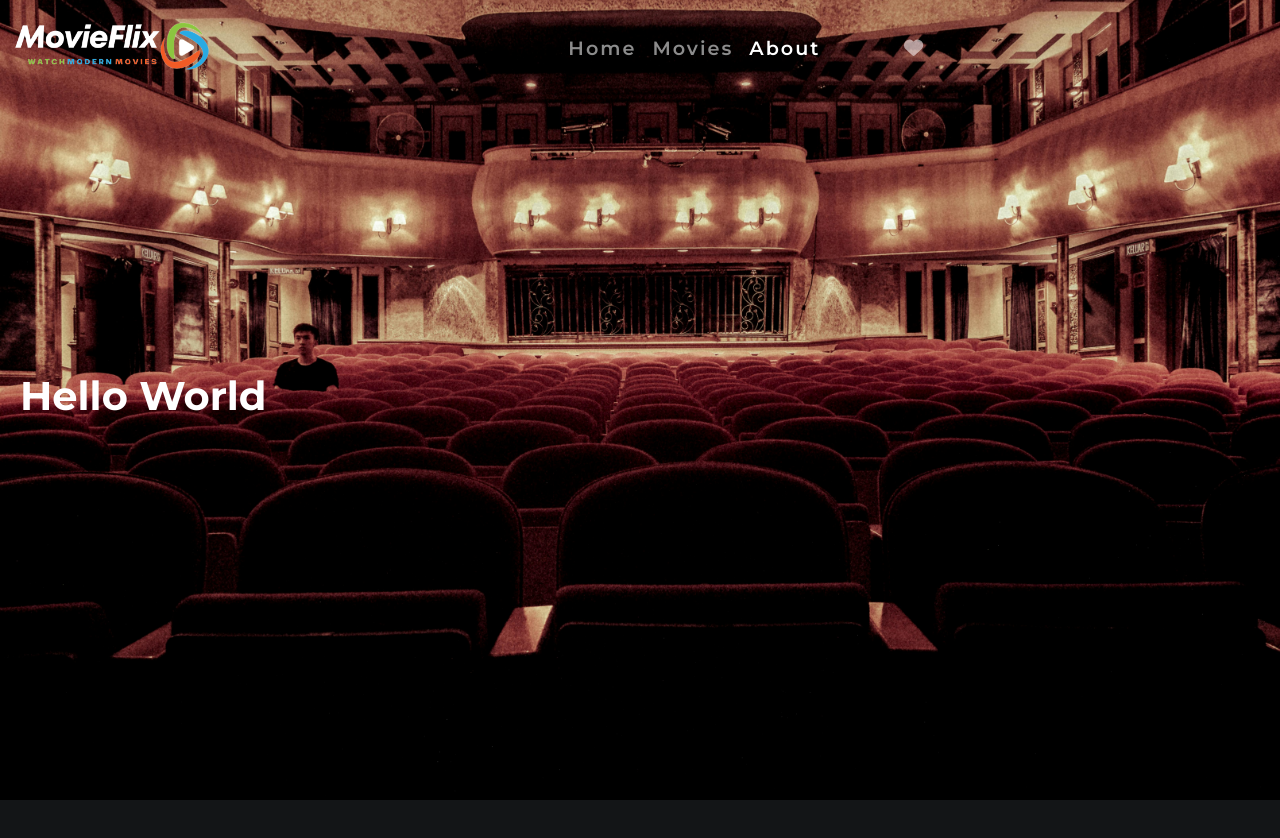
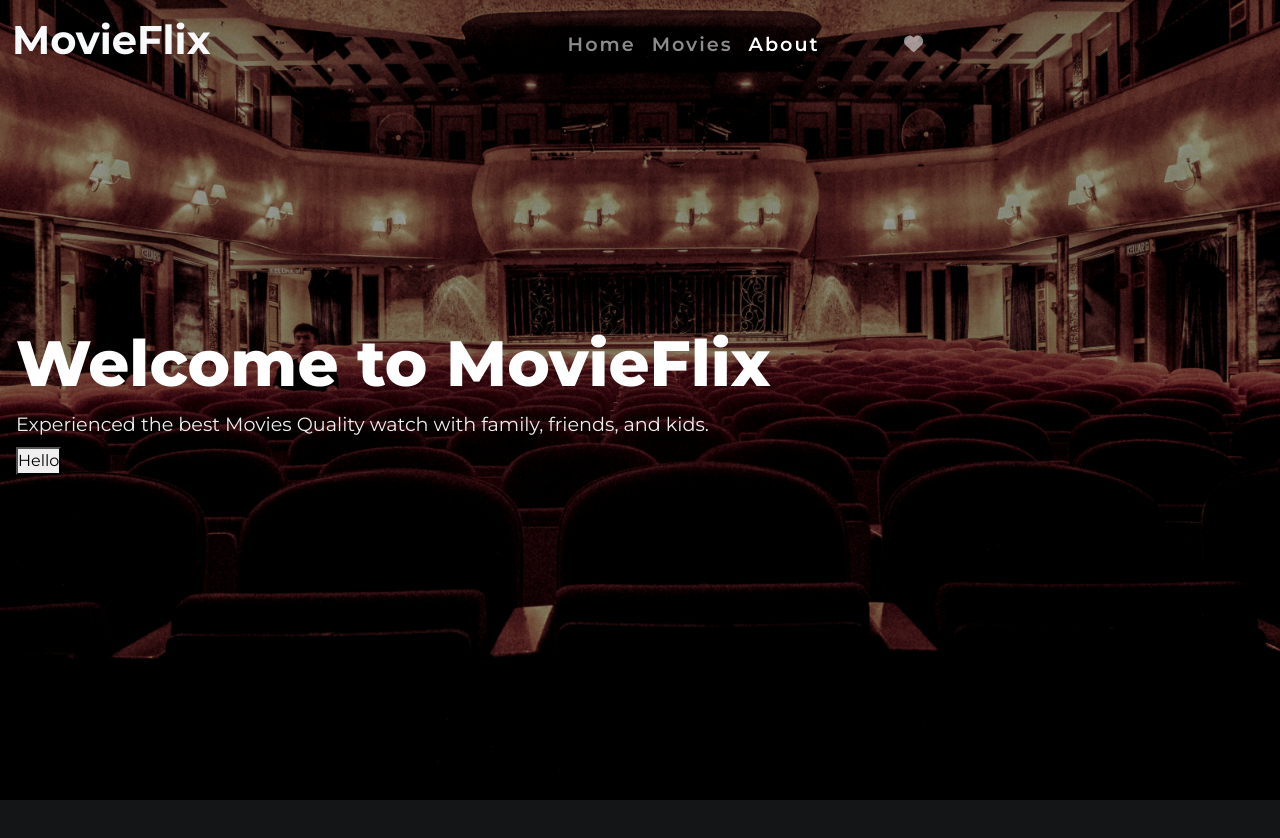
Before and after one commit to Markjonel02/STRIX, a React (Vite) app: page /about in a window 1280 px wide. Shown: the top 838 px of the page. Built offline with nearby package versions, Linux system fonts and the light colour scheme.

Commit message:
modified:   index.css 	modified:   src/assets/components/Header.tsx 	modified:   src/assets/pages/About.tsx

```diff
--- a/index.css
+++ b/index.css
@@ -58,6 +58,9 @@ font-weight: 600;
   position: sticky;
   top: 0;
   z-index: 100;
+}
+.heading>h1 {
+
 }
 
 
@@ -580,26 +583,42 @@ text-decoration: none;
   background-attachment: fixed;
   z-index:-1
 }
+.about-section {
+  background: url('./src/assets/img/pexels-donald-tong-109669.jpg') no-repeat center;
+  background-size: cover;
+  position: relative; /* Added */
+}
+
+.aoverlay {
+  position: absolute; /* Added */
+  top: 0; /* Added */
+  left: 0; /* Added */
+  width: 100%; /* Added */
+  height: 100%; /* Added */
+  background-color: rgba(0, 0, 0, 0.5); /* Adjust the opacity (0.5) to darken more or less */
+}
+
+.about-section::before {
+  content: ""; /* Added */
+  position: absolute; /* Added */
+  top: 0; /* Added */
+  left: 0; /* Added */
+  width: 100%; /* Added */
+  height: 100%; /* Added */
+  background: linear-gradient(150deg, rgba(0,0, 0,0.4) 80%, rgba(0,0,0,0.2) 100%); /* Maintain the existing gradient */
+}
 
 
-.about-section {
 
-  background-image: url('./src/assets/img/pexels-donald-tong-109669.jpg');
-  background-size: cover;
-  background-position: center;
-  padding: 20px;
-  text-align: center;
-  display: flex;
-  flex-direction: column;
-  justify-content: center;
-  background-color: linear-gradient(120deg, rgba(0,0, 0, 1) 100%, rgba(0,0,0,0.1) 100%);
+
+.text-acontainer>h1{
+  font-size:4em;
+  color: #fff;
+  font-weight: 800;
 }
-
-/* Adjust other styles as needed */
-.text-acontainer {
-position: absolute;
-z-index: 1000;
-color: #fff;
+.sub-text{
+  color:#eee;
+  font-size:1.2rem;
 }
 
 
--- a/src/assets/components/Header.tsx
+++ b/src/assets/components/Header.tsx
@@ -1,11 +1,11 @@
 import { useEffect, useState } from "react";
-import Img from "../img/logo2.png";
+/* import Img from "../img/logo2.png"; */
 import Navbar from "./Navbar";
 
-const img = {
+/* const img = {
   size: 200,
   altname: "logo",
-};
+}; */
 
 const predefinedStyles = {
   backgroundColor: "background-color: rgba(17, 25, 40, 0.15)",
@@ -40,8 +40,9 @@ const Header = () => {
     >
       <div className="container-fluid d-flex justify-content-between align-items-center">
         <div className="img-container me-3">
-          <h1 className="d-none fs-1  fw-medium   ">MovieFlix</h1>
-          <img src={Img} alt={img.altname} style={{ width: img.size }} />
+          <h1 className="fw-bolder fs-1 text-light">MovieFlix</h1>
+
+          {/*     <img src={Img} alt={img.altname} style={{ width: img.size }} /> */}
         </div>
 
         <div className="button">
--- a/src/assets/pages/About.tsx
+++ b/src/assets/pages/About.tsx
@@ -1,10 +1,23 @@
 const About = () => {
   return (
     <>
-      <div className="about-container about d-flex">
-        <div className="about-section mx-auto w-100 vh-100">
-          <div className="text-acontainer ">
-            <h1 className=" fs-1  fw-bold">Hello World</h1>
+      <div className="about-container about">
+        <div className="aoverlay"></div>
+        <div className="about-section mx-auto w-100 vh-100 d-flex align-items-center justify-content-start">
+          <div
+            className="text-acontainer ms-3 "
+            data-aos="zoom-in-up"
+            data-aos-duration="500ms"
+            data-aos-delay="300"
+          >
+            <h1>Welcome to MovieFlix</h1>
+            <span className="sub-text">
+              Experienced the best Movies Quality watch with family, friends,
+              and kids.
+            </span>
+            <div className="button mt-2">
+              <button>Hello</button>
+            </div>
           </div>
         </div>
       </div>
```
